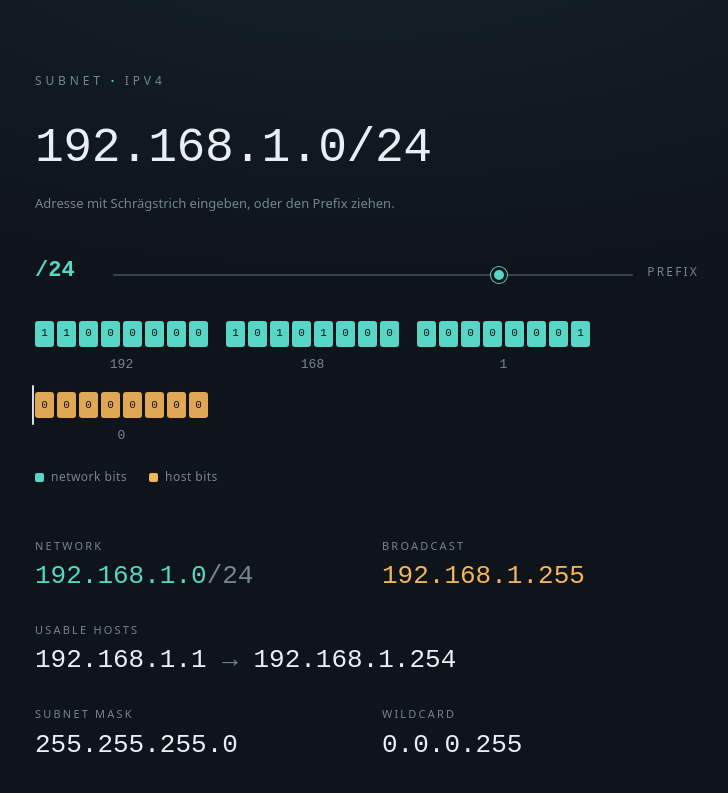
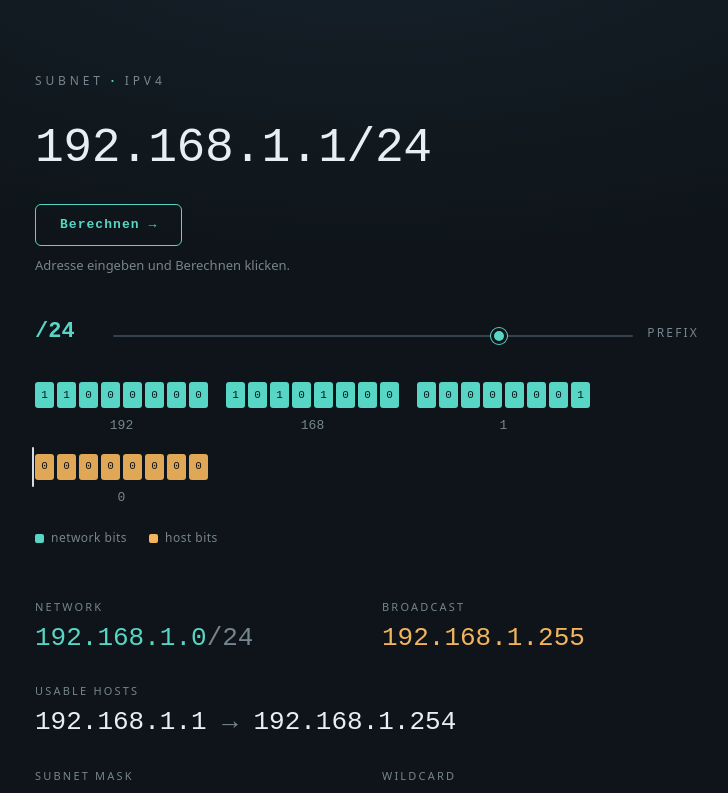
Before and after one commit to Sobhanhaerizadeh/ip-calculator, a React (Vite) app in the folder frontend/: page / in a window 1280 px wide. Shown: the top 793 px of the page, without its empty margins (273-1001 px from the left). Built offline with nearby package versions, Linux system fonts and the light colour scheme.

Commit message:
feat: implement subnet calculation and error handling in backend, enhance frontend with dynamic IP input and styling

```diff
--- a/frontend/src/App.tsx
+++ b/frontend/src/App.tsx
@@ -1,4 +1,4 @@
-import {useState} from 'react';
+import {useState, useEffect} from 'react';
 
 // Beispiel-Bits fuer 192.168.1.0, Prefix /24 (erste 24 Bit = network)
 const octets = [
@@ -47,6 +47,25 @@ function Strip() {
 export default function App() {
 
   const [prefix, setPrefix] = useState(24);
+  const [ip, setIp] = useState(`192.168.1.1/${prefix}`);
+  const [result, setResult] = useState<{ ip: string; binary: string; error?: string } | null>(null);
+
+  useEffect(() =>
+  {
+    const ipWithoutPrefix = ip.split('/')[0];
+    setIp(`${ipWithoutPrefix}/${prefix}`);
+  }, [prefix]);
+
+  const handleClick = async () =>
+  {
+    const response = await fetch ("http://localhost:8000/api/subnet", {
+      method : "POST",
+      headers: {"Content-Type": "application/json"},
+      body: JSON.stringify({ ip })
+    });
+    const data = await response.json();
+    setResult(data);
+  }
 
   return (
     <div>
@@ -56,13 +75,24 @@ export default function App() {
 
       <input
         className="field"
-        defaultValue="192.168.1.0/24"
+        value={ip}
         spellCheck="false"
         autoComplete="off"
         aria-label="IP address and prefix"
+        onChange={(e) => setIp(e.target.value)}
       />
+
+      <button className="btn" onClick={handleClick}>
+        Berechnen →
+      </button>
+
       <p className="hint">
-        Adresse mit Schrägstrich eingeben, oder den Prefix ziehen.
+        {!result
+          ? "Adresse eingeben und Berechnen klicken."
+          : result.error
+          ? <> Error: <span style={{ color: "red", fontFamily: "var(--mono)" }}>{result.error}</span> </>
+          : <> Binär: <span style={{ color: "var(--net)", fontFamily: "var(--mono)" }}>{result.binary}</span></>
+        }
       </p>
 
       <div className="prefix">
--- a/frontend/src/index.css
+++ b/frontend/src/index.css
@@ -148,6 +148,31 @@ input[type="range"]::-moz-range-thumb {
 .v.host { color: var(--host); }
 .v .dim { color: var(--muted); }
 
+.btn {
+  display: inline-flex;
+  align-items: center;
+  gap: 8px;
+  margin-top: 20px;
+  padding: 10px 24px;
+  background: transparent;
+  border: 1.5px solid var(--net);
+  border-radius: 6px;
+  color: var(--net);
+  font-family: var(--mono);
+  font-size: 13px;
+  font-weight: 600;
+  letter-spacing: 0.08em;
+  cursor: pointer;
+  transition: background .18s ease, color .18s ease, transform .1s ease;
+}
+.btn:hover {
+  background: var(--net);
+  color: var(--ink);
+}
+.btn:active {
+  transform: scale(0.97);
+}
+
 @media (max-width: 460px) {
   .row2 { grid-template-columns: 1fr; }
   #root { padding-top: 54px; }
```
Also changed, not shown: 2 other files (tests, documents, lock files or other folders).
